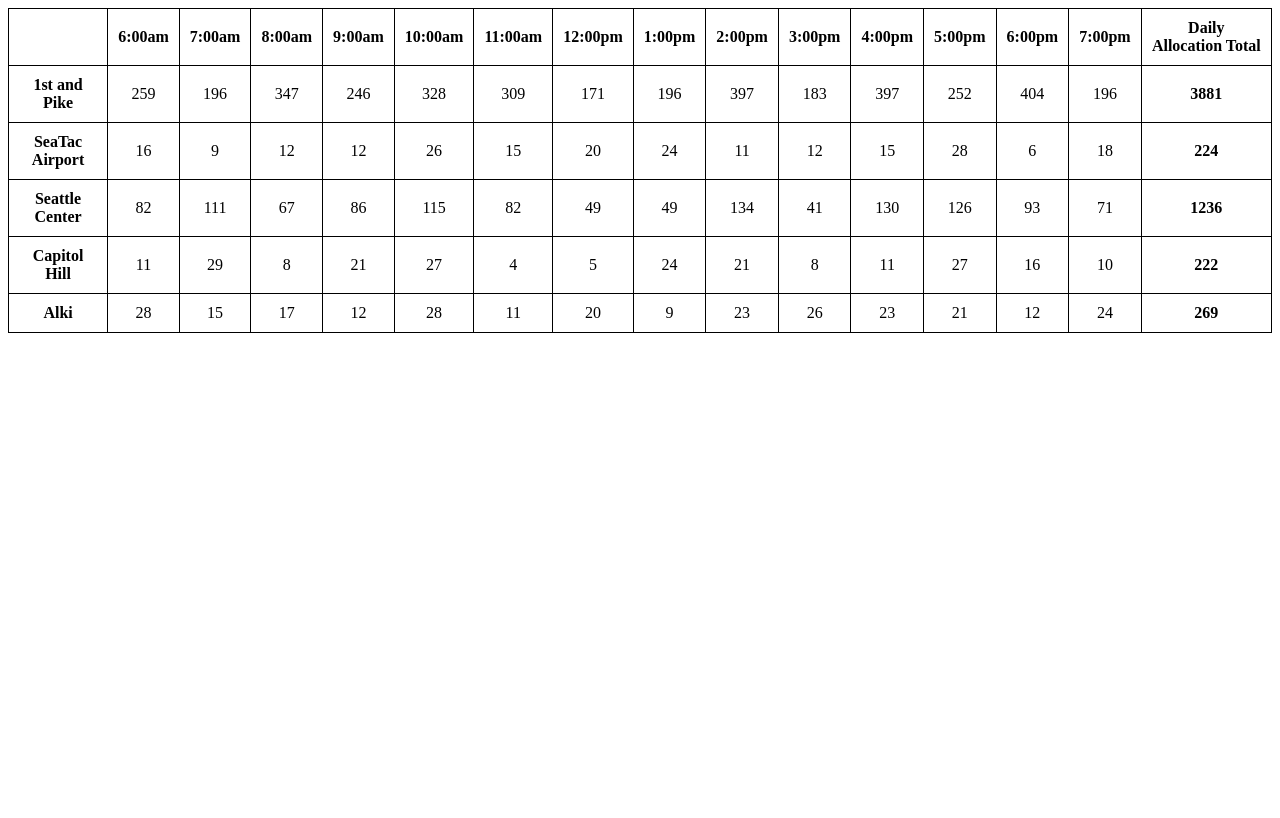
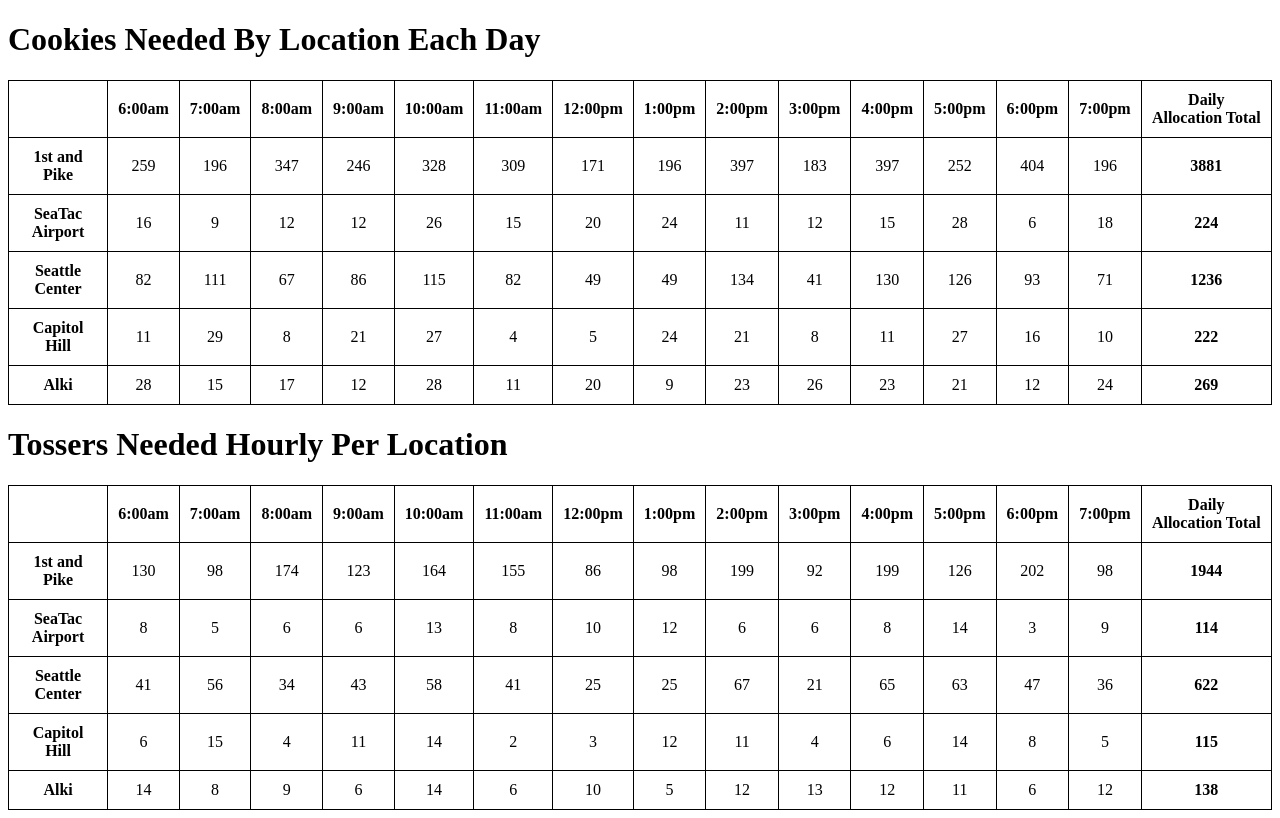
Before and after one commit to jrzollin/cookie-stand-1, a plain HTML site: page sales.html in a window 1280 px wide. Drawn offline with Linux system fonts and the light colour scheme.

Commit message:
stretch goal for extra table done

```diff
--- a/sales.html
+++ b/sales.html
@@ -8,10 +8,19 @@
   </head>
 
   <body>
+    <h1>Cookies Needed By Location Each Day</h1>
     <table>
-      <thead id="table-hours">
+      <thead class="table-hours">
       </thead>
-      <tbody id="table-body">
+      <tbody class="table-body">
+      </tbody>
+    </table>
+
+    <h1>Tossers Needed Hourly Per Location</h1>
+    <table>
+      <thead class="table-hours">
+      </thead>
+      <tbody class="table-body">
       </tbody>
     </table>
 
--- a/sales.js
+++ b/sales.js
@@ -9,21 +9,21 @@
 
 var patsStores = [pike, seaTac, seattleCenter, capitolHill, alki];
 
-//caling table scaffold function
-tableScaffold();
-
+//caling table scaffold function | first time for regular table. second time for stretch goal
+tableScaffold(0);
+tableScaffold(1);
 //running code to make things print on my page
 for (var i = 0; i < patsStores.length; i++) {
   patsStores[i].magic();
 }
 
 //function to set-up the one time table titles/scaffolding
-function tableScaffold(){
+function tableScaffold(index){
   //created array below so I can set-up headings of table
   var hoursOpen = ['6:00am', '7:00am', '8:00am', '9:00am', '10:00am', '11:00am', '12:00pm', '1:00pm', '2:00pm', '3:00pm', '4:00pm', '5:00pm', '6:00pm', '7:00pm'];
 
   //first I set up the table header row with proper titles
-  var tableHeader = document.getElementById('table-hours'); //grabbed the <thead> element from my html
+  var tableHeader = document.getElementsByClassName('table-hours')[index]; //grabbed the <thead> element from my html
   var tableHeaderRow = document.createElement('tr');  //created a <tr> so I could loop and append <td> to it
   tableHeader.appendChild(tableHeaderRow);
 
@@ -52,6 +52,8 @@
   this.maxCust = maxCust;
   this.avgCookies = avgCookies;
   this.hourlyTotals = [], //set up an empty array so i can push the hourly totals to it later
+  this.tossers = [], //just like above
+  this.tossersTotal = 0, //just like below
   this.cookieTotal = 0,  //this doesn't need to be here but i'm using as a reminder/placeholder. the value is changed later
   this.hoursOpen = ['6:00am', '7:00am', '8:00am', '9:00am', '10:00am', '11:00am', '12:00pm', '1:00pm', '2:00pm', '3:00pm', '4:00pm', '5:00pm', '6:00pm', '7:00pm'];
 
@@ -73,13 +75,23 @@
     //console.log(sum);
   };
 
-  //this.hourlyCookies();
-  //console.log('Here are the hourly totals: ' + this.hourlyTotals);
-  //console.log('Here is the sum for all the cookies in one day: ' + this.cookieTotal);
+  //stretch goal table work
+  this.cookieTossers = function(){
+    for (var i = 0; i < this.hourlyTotals.length; i++) {
+      var tossers = Math.ceil(this.hourlyTotals[i] / 2);
+      if(tossers > 2){
+        this.tossers.push(tossers);
+        this.tossersTotal += tossers;
+      } else {
+        this.tossers.push(2);
+        this.tossersTotal += tossers;
+      }
+    }
+  };
 
   //DOM that shtuff to HTML
   this.print = function(){
-    var tableBody = document.getElementById('table-body'); //grabbed the <tbody> element
+    var tableBody = document.getElementsByClassName('table-body')[0]; //grabbed the <tbody> element
     var tableBodyRow = document.createElement('tr');  //created a <tr> to append stuff to in my loop
     tableBody.appendChild(tableBodyRow);
 
@@ -101,9 +113,32 @@
     tableBodyRow.appendChild(dailyTotal);
   };
 
+  this.printTossers = function(){
+    var tableBody = document.getElementsByClassName('table-body')[1];
+    var tableBodyRow = document.createElement('tr');
+    tableBody.appendChild(tableBodyRow);
+
+    var rowHeader = document.createElement('th');
+    rowHeader.textContent = this.name;
+    tableBodyRow.appendChild(rowHeader);
+
+    for (var i = 0; i < this.tossers.length; i++) {
+      var tableData = document.createElement('td');
+      tableData.textContent = this.tossers[i];
+      tableBodyRow.appendChild(tableData);
+    }
+
+    //adding in the total cookie value for each store
+    var dailyTotal = document.createElement('th');
+    dailyTotal.textContent = this.tossersTotal;
+    tableBodyRow.appendChild(dailyTotal);
+  };
+
   //my helper function to run everything
   this.magic = function(){
     this.hourlyCookies();
+    this.cookieTossers();
     this.print();
+    this.printTossers();
   };
 };
```
